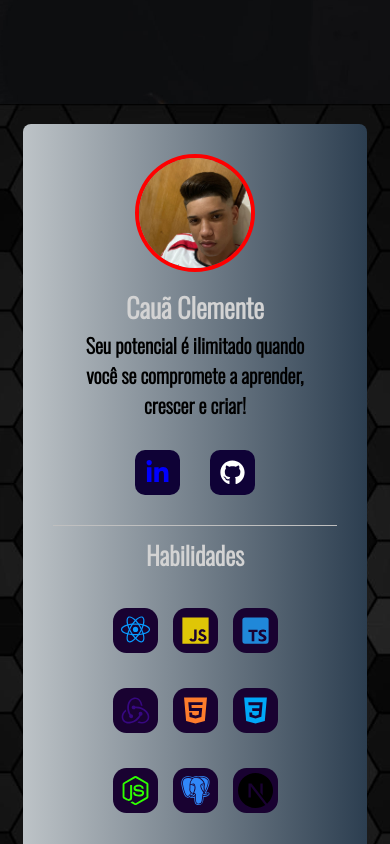
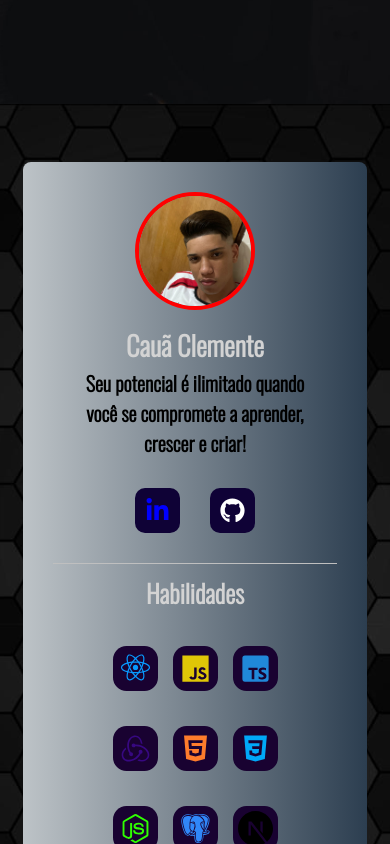
Before and after one commit to cauaclemente/portfolio, a React (Vite) app in the folder portfolio-react/: page / in a window 390 px wide. Shown: the part 740-1584 px from the top of the page. Built offline with nearby package versions, Linux system fonts and the light colour scheme.

Commit message:
ajustes no sobre

```diff
--- a/portfolio-react/src/pages/Main/Main.css
+++ b/portfolio-react/src/pages/Main/Main.css
@@ -5,6 +5,7 @@
     justify-content: space-between;
     align-items: center;
     background-image: url("../../components/assets/inicio-background.jpg");
+    background-size: cover;
     background-attachment: fixed;
     background-position: center;
     background-repeat: no-repeat;
--- a/portfolio-react/src/pages/Sobre/Apresentaçao.css
+++ b/portfolio-react/src/pages/Sobre/Apresentaçao.css
@@ -151,23 +151,15 @@ h4 {
     }
     .profile-card {
         margin-top: 5%;
-        max-height: 120%;
-
     }
 }
 
 @media screen and (max-width: 480px) {
   .content-container {
-    height: 160vh;
+    height: 110rem;
 }
   .profile-card {
         width: 88%;
-        height: 60rem;
+        height: 50rem;
     }
 }
-
-@media screen and (max-width: 390px) {
-  .profile-card {
-    height: 70rem ;
-  }
-}
```
